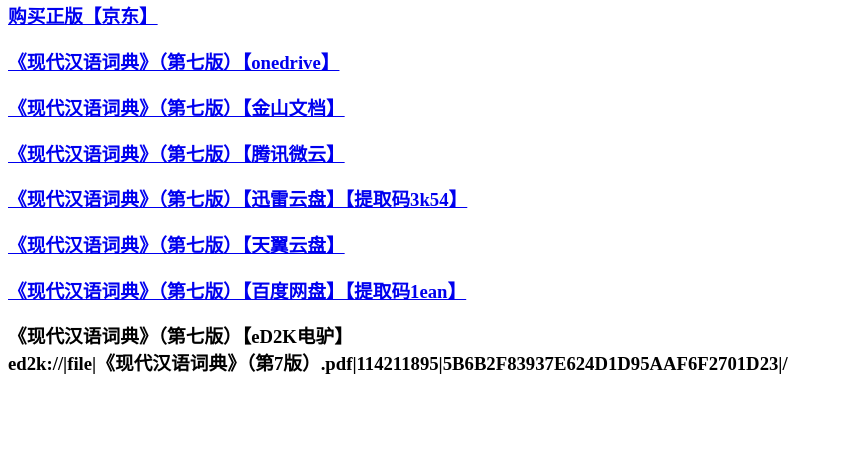
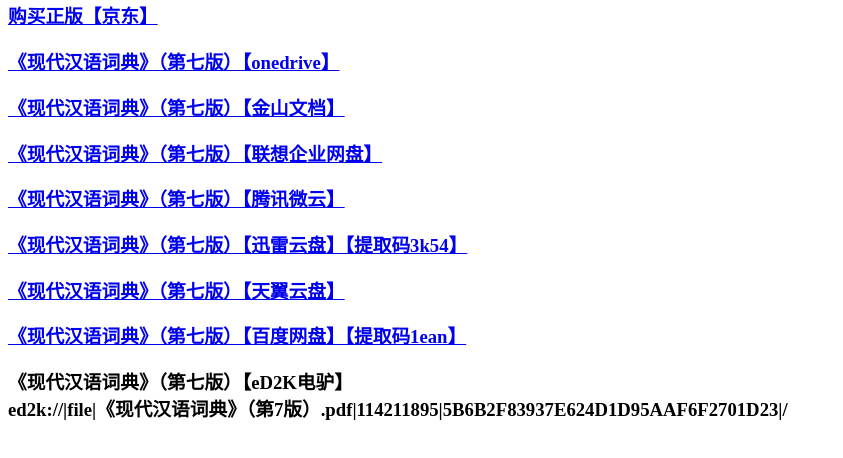
Before and after one commit to GaoZx-13470200010/xdhycd, a plain HTML site: page index.html in a window 1280 px wide. Shown: the part 74-532 px from the top of the page, without its empty margins (0-843 px from the left). Drawn offline with Linux system fonts and the light colour scheme.

Commit message:
Update index.html

```diff
--- a/index.html
+++ b/index.html
@@ -7,6 +7,7 @@
 <h3><a href="https://item.m.jd.com/product/11987633.html">购买正版【京东】</a></h3>
 <h3><a href="https://victoriaca-my.sharepoint.com/:b:/g/personal/gaozx_ncov_office_gy/EbaNNK125g5CiSlpSmrXKbwBGMFJ6Z6snTPCiubrixhUeg?e=2bSlFk">《现代汉语词典》（第七版）【onedrive】</a></h3>
 <h3><a href="https://kdocs.cn/l/cmPWIVbTJb2n">《现代汉语词典》（第七版）【金山文档】</a></h3>
+<h3><a href="https://console.box.lenovo.com/l/fuwgYR">《现代汉语词典》（第七版）【联想企业网盘】</a></h3>
 <h3><a href="https://share.weiyun.com/jDLovG8V">《现代汉语词典》（第七版）【腾讯微云】</a></h3>
 <h3><a href="https://pan.xunlei.com/s/VMT18qfL61gFQ6pJTQn6AbxfA1">《现代汉语词典》（第七版）【迅雷云盘】【提取码3k54】</a></h3>
 <h3><a href="https://cloud.189.cn/t/mUbUjeBjAJ7f">《现代汉语词典》（第七版）【天翼云盘】</a></h3>
```
